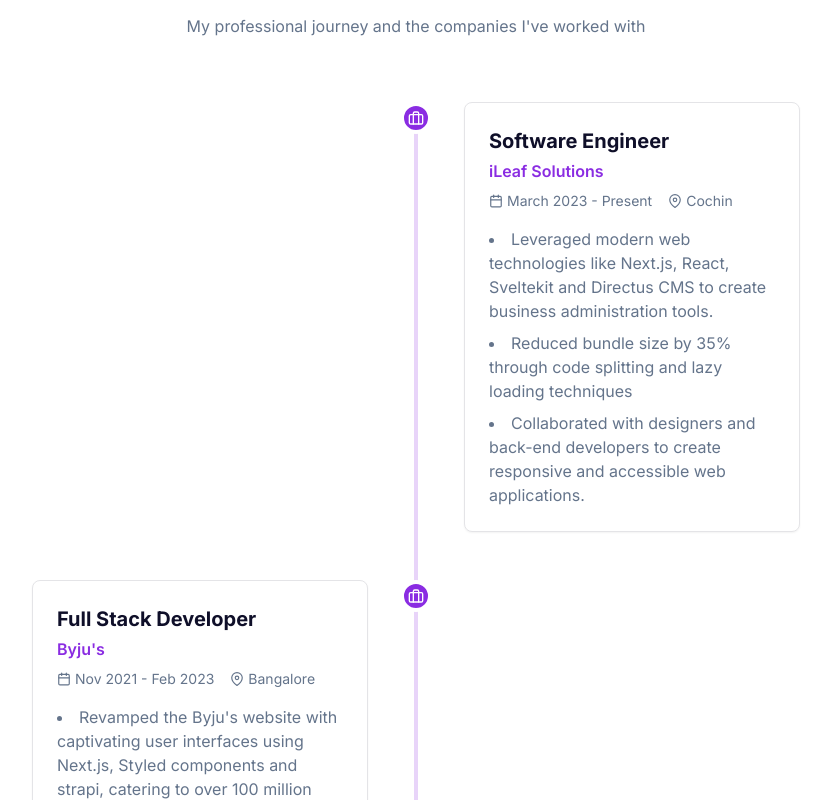
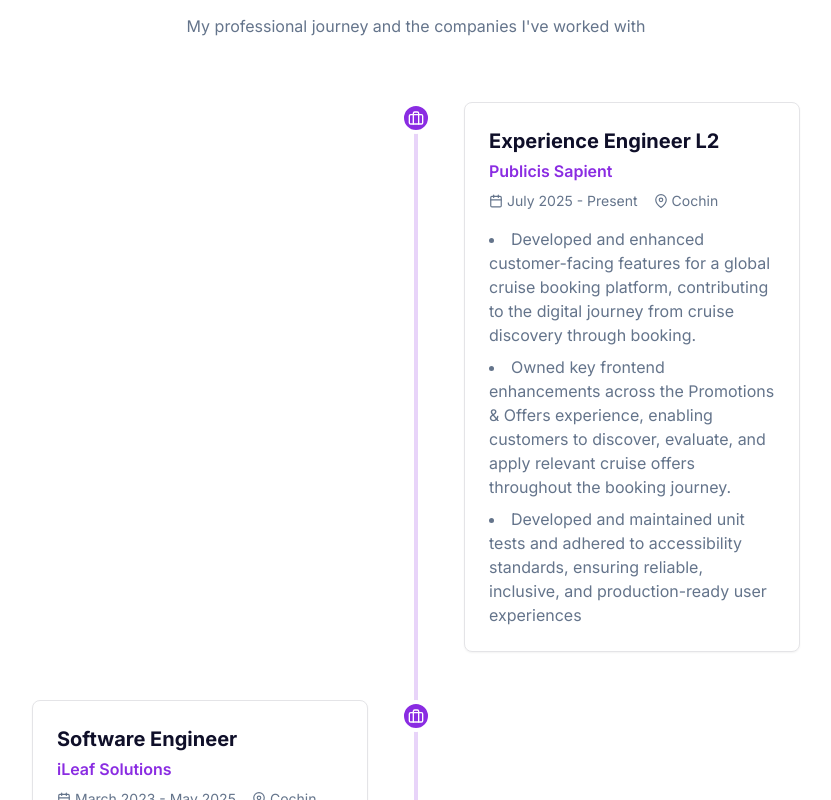
Before and after one commit to Abdul-Salim/portfolio, a Next.js app: page / in a window 1280 px wide. Shown: the part 4080-4880 px from the top of the page, without its empty margins (224-1055 px from the left). Built offline with nearby package versions, Linux system fonts and the light colour scheme.

Commit message:
Added PS in experiences

```diff
--- a/src/components/ExperienceSection.tsx
+++ b/src/components/ExperienceSection.tsx
@@ -14,10 +14,21 @@
 
 const experiences: ExperienceItem[] = [
   {
+    title: "Experience Engineer L2",
+    company: "Publicis Sapient",
+    location: "Cochin",
+    date: "July 2025 - Present",
+    description: [
+      "Developed and enhanced customer-facing features for a global cruise booking platform, contributing to the digital journey from cruise discovery through booking.",
+      "Owned key frontend enhancements across the Promotions & Offers experience, enabling customers to discover, evaluate, and apply relevant cruise offers throughout the booking journey.",
+      "Developed and maintained unit tests and adhered to accessibility standards, ensuring reliable, inclusive, and production-ready user experiences",
+    ],
+  },
+  {
     title: "Software Engineer",
     company: "iLeaf Solutions",
     location: "Cochin",
-    date: "March 2023 - Present",
+    date: "March 2023 - May 2025",
     description: [
       "Leveraged modern web technologies like Next.js, React, Sveltekit and Directus CMS to create business administration tools.",
       "Reduced bundle size by 35% through code splitting and lazy loading techniques",
```
